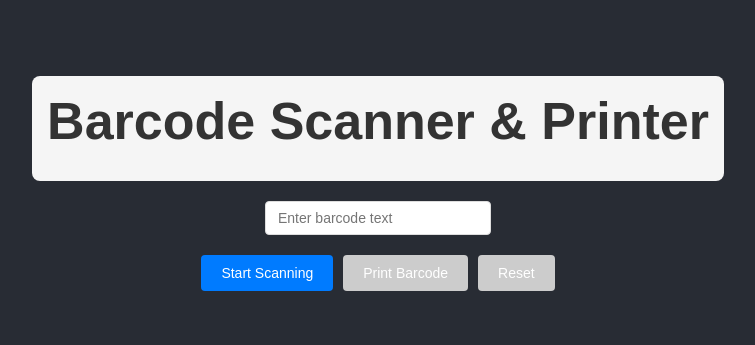
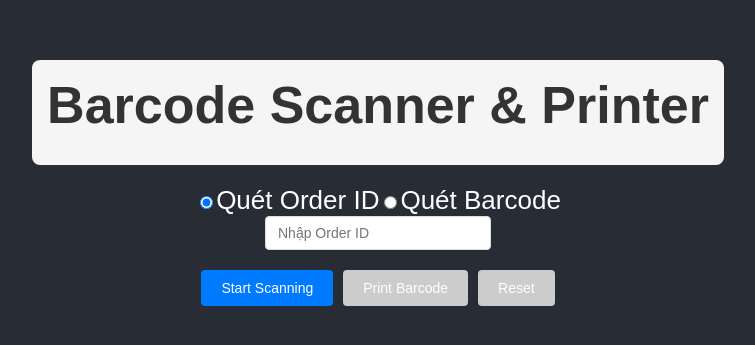
Before and after one commit to nguyenvanlinh1902/BarCode, a React (Create React App) app: page / in a window 1280 px wide. Shown: the part 207-552 px from the top of the page, without its empty margins (262-1017 px from the left). Built offline with nearby package versions, Linux system fonts and the light colour scheme.

Commit message:
--add feature

```diff
--- a/src/components/BarcodePrinter.js
+++ b/src/components/BarcodePrinter.js
@@ -8,12 +8,24 @@ const BarcodePrinter = () => {
   const [scanned, setScanned] = useState(false);
   const [isScanning, setIsScanning] = useState(false);
   const [manualInput, setManualInput] = useState('');
+  const [scanMode, setScanMode] = useState('order');
   const videoRef = useRef(null);
   const canvasRef = useRef(null);
   const previewCanvasRef = useRef(null);
   const intervalRef = useRef(null);
 
-  const barcodeArray = ['#YWG38123', '#FWW6346', '#EPR1875'];
+  const orderBarcodeMapping = {
+    '#YWG38123': '12312',
+    '#FWW6346': '444123123444123123',
+    '#EPR1875': '1231232112312321',
+  };
+
+  const barcodeArray = Object.values(orderBarcodeMapping);
+  const orderArray = Object.keys(orderBarcodeMapping);
+
+  const getBarcodeFromOrder = (orderId) => {
+    return orderBarcodeMapping[orderId];
+  };
 
   useEffect(() => {
     if (previewCanvasRef.current && (manualInput || ocrResult)) {
@@ -34,8 +46,15 @@ const BarcodePrinter = () => {
 
   const handlePrint = () => {
     if (!ocrResult && !manualInput) return;
+    let barcodeToPrint = '';
+    if (orderBarcodeMapping[manualInput]) {
+      barcodeToPrint = orderBarcodeMapping[manualInput];
+    } else if (scanMode === 'barcode') {
+      barcodeToPrint = manualInput || ocrResult;
+    } else {
+      return;
+    }
 
-    const barcode = manualInput || ocrResult;
     const printWindow = window.open('', '_blank');
     printWindow.document.write(`
 <!DOCTYPE html>
@@ -51,7 +70,7 @@ const BarcodePrinter = () => {
 
     <script>
         window.onload = function() {
-            JsBarcode("#barcodeCanvas", "${barcode}", {
+            JsBarcode("#barcodeCanvas", "${barcodeToPrint}", {
                 format: "CODE128",
                 width: 2,
                 height: 100,
@@ -93,7 +112,14 @@ const BarcodePrinter = () => {
   };
 
   const handleManualInput = (e) => {
-    setManualInput(e.target.value);
+    const input = e.target.value;
+    setManualInput(input);
+    console.log('scanMode', orderBarcodeMapping[input]);
+    if (scanMode === 'order' && orderBarcodeMapping[input]) {
+      setOcrResult(orderBarcodeMapping[input]);
+    } else if (scanMode === 'barcode') {
+      setOcrResult(input);
+    }
   };
 
   const handleReset = () => {
@@ -113,7 +139,6 @@ const BarcodePrinter = () => {
     }
   };
 
-  // eslint-disable-next-line react-hooks/exhaustive-deps
   const startCamera = async () => {
     const videoElement = videoRef.current;
     const canvasElement = canvasRef.current;
@@ -145,7 +170,6 @@ const BarcodePrinter = () => {
       const context = canvas.getContext('2d');
       canvas.width = video.videoWidth;
       canvas.height = video.videoHeight;
-
       context.drawImage(video, 0, 0, canvas.width, canvas.height);
 
       canvas.toBlob((blob) => {
@@ -157,16 +181,25 @@ const BarcodePrinter = () => {
           .then(({ data: { text } }) => {
             if (!isScanning) return;
 
+            if (scanMode === 'order') {
+              const foundOrder = orderArray.find((order) =>
+                text.includes(order)
+              );
+              if (foundOrder) {
+                setManualInput(foundOrder);
+                setOcrResult(getBarcodeFromOrder(foundOrder));
+                setScanned(true);
+                stopScanning();
+              }
+            } else {
               const foundBarcode = barcodeArray.find((barcode) =>
                 text.includes(barcode)
               );
-
               if (foundBarcode) {
                 setOcrResult(foundBarcode);
                 setScanned(true);
                 stopScanning();
-            } else {
-              console.log('No matching barcode found, continuing scan...');
+              }
             }
           })
           .catch((error) => {
@@ -227,12 +260,33 @@ const BarcodePrinter = () => {
 
       <canvas ref={canvasRef} style={{ display: 'none' }} />
 
+      <div className={styles.scanModeContainer}>
+        <label>
+          <input
+            type="radio"
+            value="order"
+            checked={scanMode === 'order'}
+            onChange={(e) => setScanMode(e.target.value)}
+          />
+          Quét Order ID
+        </label>
+        <label>
+          <input
+            type="radio"
+            value="barcode"
+            checked={scanMode === 'barcode'}
+            onChange={(e) => setScanMode(e.target.value)}
+          />
+          Quét Barcode
+        </label>
+      </div>
+
       <div className={styles.manualInputContainer}>
         <input
           type="text"
           value={manualInput}
           onChange={handleManualInput}
-          placeholder="Enter barcode text"
+          placeholder={scanMode === 'order' ? 'Nhập Order ID' : 'Nhập Barcode'}
           className={styles.input}
         />
       </div>
```
Lines whose indentation alone changed are shown as unchanged.
